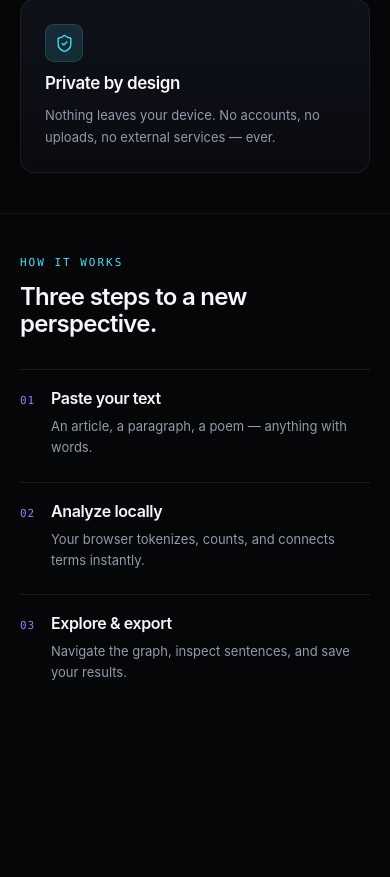
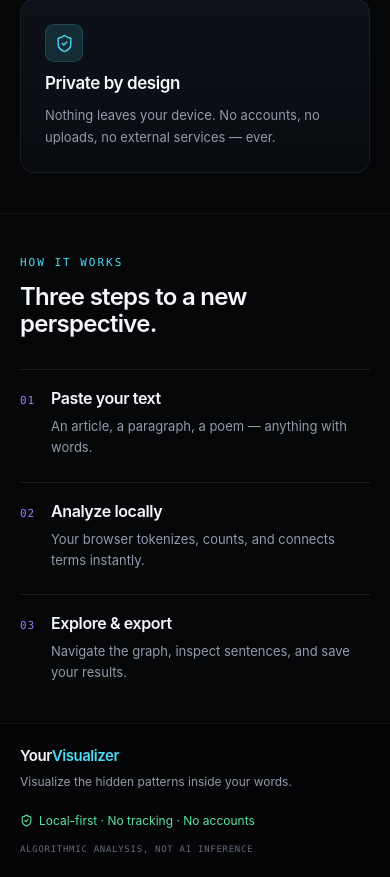
Before and after one commit to HammadZahid1/yourvisualizer, a React (Vite) app: page / in a window 390 px wide. Shown: the part 1435-2312 px from the top of the page. Before the commit the page ends 2158 px from the top, so only its background shows below. Built offline with nearby package versions, Linux system fonts and the light colour scheme.

Commit message:
style: add global footer and responsive spacing polish

```diff
--- a/src/components/layout/AppShell.tsx
+++ b/src/components/layout/AppShell.tsx
@@ -1,5 +1,6 @@
 import type { ReactNode } from 'react';
 import { BackgroundField } from './BackgroundField';
+import { Footer } from './Footer';
 import './AppShell.css';
 
 interface AppShellProps {
@@ -19,6 +20,7 @@ export function AppShell({ header, children }: AppShellProps) {
       <main className="app-shell__main" id="main-content">
         {children}
       </main>
+      <Footer />
     </div>
   );
 }
--- /dev/null
+++ b/src/components/layout/Footer.css
@@ -0,0 +1,69 @@
+.app-footer {
+  flex: none;
+  border-top: 1px solid var(--border-subtle);
+  background: rgba(5, 6, 8, 0.6);
+}
+
+.app-footer__inner {
+  max-width: var(--content-max);
+  margin: 0 auto;
+  padding: var(--space-6) var(--space-7);
+  display: flex;
+  align-items: center;
+  justify-content: space-between;
+  gap: var(--space-5);
+  flex-wrap: wrap;
+}
+
+.app-footer__brand {
+  display: flex;
+  flex-direction: column;
+  gap: 4px;
+}
+
+.app-footer__name {
+  font-family: var(--font-display);
+  font-size: 0.9375rem;
+  font-weight: 600;
+  letter-spacing: -0.03em;
+}
+
+.app-footer__name span {
+  color: var(--accent-cyan);
+}
+
+.app-footer__brand .muted {
+  font-size: 0.75rem;
+}
+
+.app-footer__meta {
+  display: flex;
+  align-items: center;
+  gap: var(--space-5);
+  flex-wrap: wrap;
+}
+
+.app-footer__privacy {
+  display: inline-flex;
+  align-items: center;
+  gap: 6px;
+  color: var(--success);
+  font-size: 0.75rem;
+}
+
+.app-footer__meta .mono {
+  color: var(--text-muted);
+  font-size: 0.5625rem;
+}
+
+@media (max-width: 640px) {
+  .app-footer__inner {
+    padding: var(--space-5);
+    flex-direction: column;
+    align-items: flex-start;
+  }
+
+  .app-footer__meta {
+    gap: var(--space-3);
+  }
+}
--- /dev/null
+++ b/src/components/layout/Footer.tsx
@@ -0,0 +1,24 @@
+import { ShieldCheck } from 'lucide-react';
+import './Footer.css';
+
+export function Footer() {
+  return (
+    <footer className="app-footer">
+      <div className="app-footer__inner">
+        <div className="app-footer__brand">
+          <span className="app-footer__name">
+            Your<span>Visualizer</span>
+          </span>
+          <span className="muted">Visualize the hidden patterns inside your words.</span>
+        </div>
+        <div className="app-footer__meta">
+          <span className="app-footer__privacy">
+            <ShieldCheck size={13} aria-hidden="true" />
+            Local-first · No tracking · No accounts
+          </span>
+          <span className="mono">Algorithmic analysis, not AI inference</span>
+        </div>
+      </div>
+    </footer>
+  );
+}
```
